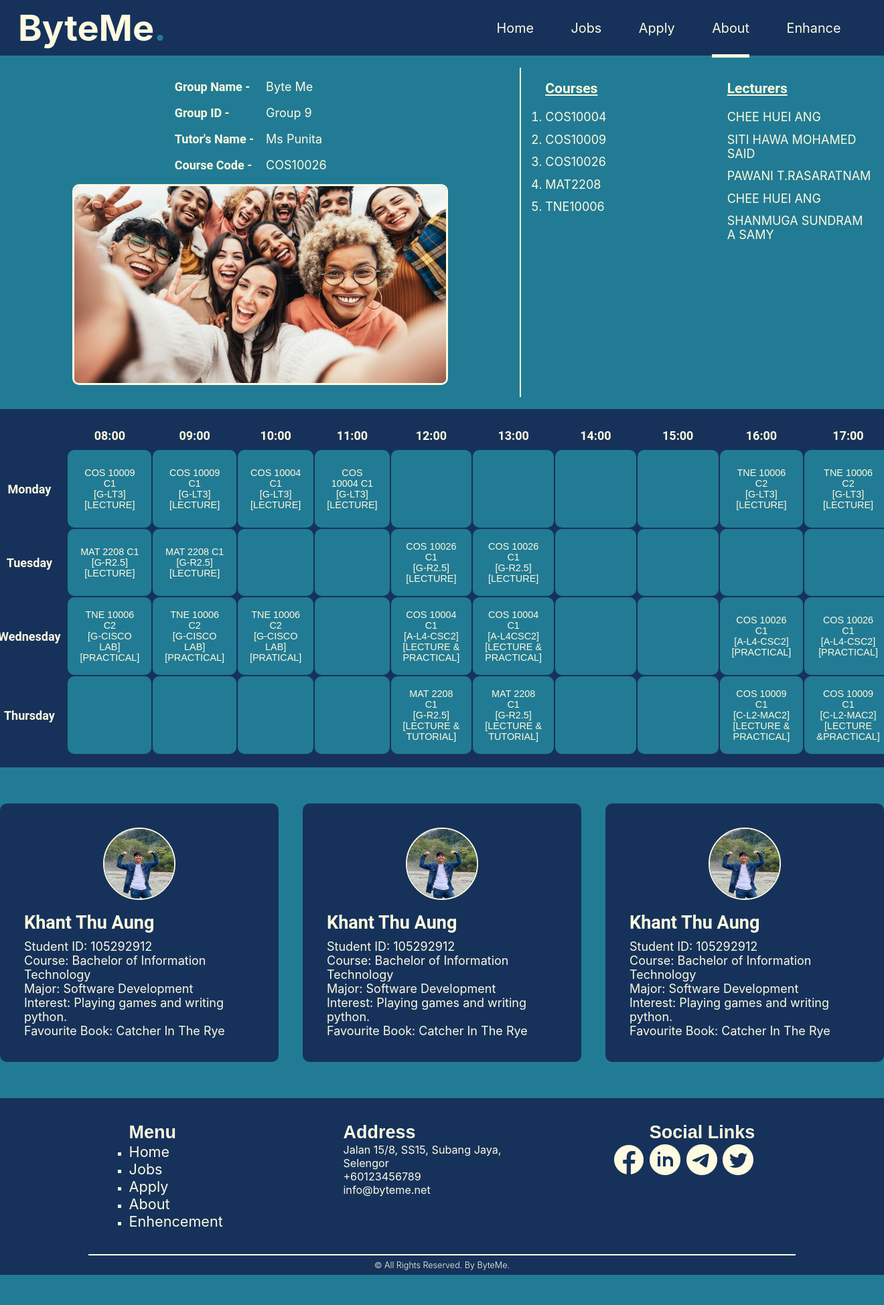
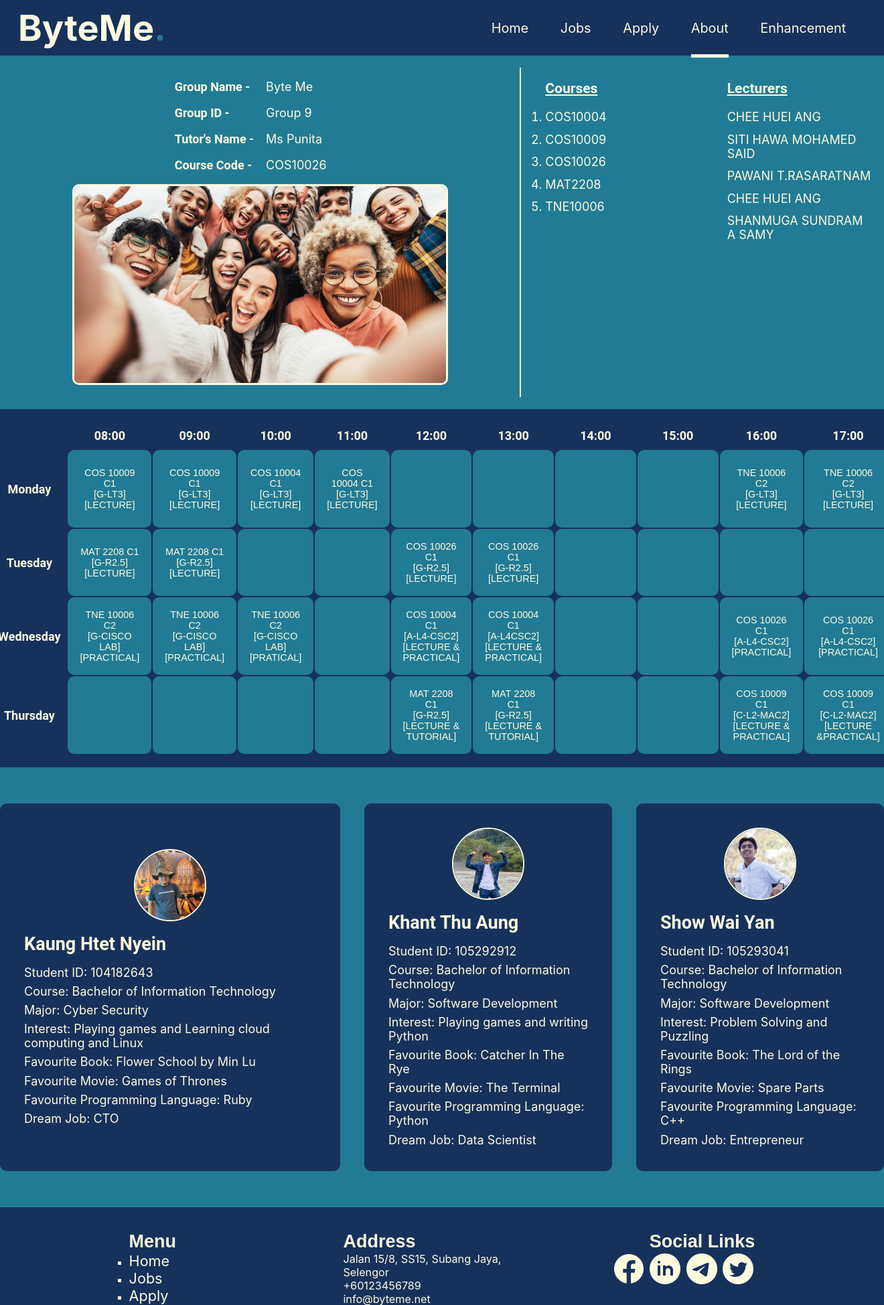
Before and after one commit to Showwaiyan/jobs-adv-website, a PHP site: page /about.html in a window 1320 px wide. Shown: the top 1949 px of the page at 67% size. Before the commit the page ends 1904 px from the top, so only its background shows below. Run offline with PHP 8.4, Linux system fonts and the light colour scheme.

Commit message:
about us infos added for each person

```diff
--- a/about.html
+++ b/about.html
@@ -15,32 +15,32 @@
         <nav>
             <ul class="navbar-list">
                 <li class="navbar-list__item">
-                    <a href="#" class="navbar-list__link">
-                        <span>Home</span>
+                    <a href="index.html" class="navbar-list__link">
+                        Home
                 </a>
                 </li>
 
                 <li class="navbar-list__item">
-                    <a href="#" class="navbar-list__link">
-                        <span>Jobs</span>
+                    <a href="jobs.html" class="navbar-list__link">
+                        Jobs
                     </a>
                 </li>
 
                 <li class="navbar-list__item">
-                    <a href="#" class="navbar-list__link">
-                        <span>Apply</span>
+                    <a href="apply.html" class="navbar-list__link">
+                        Apply
                     </a>
                 </li>
 
                 <li class="navbar-list__item active">
-                    <a href="#" class="navbar-list__link">
-                        <span>About</span>
+                    <a href="about.html" class="navbar-list__link">
+                        About
                     </a>
                 </li>
 
                 <li class="navbar-list__item">
-                    <a href="#" class="navbar-list__link">
-                        <span>Enhance</span>
+                    <a href="enhancement.html" class="navbar-list__link">
+                        Enhancement
                     </a>
                 </li>
             </ul>
@@ -254,41 +254,50 @@
         <section id="person-cards">
             <div class="person">
                 <div class="person-image">
-                    <img src="styles/images/kta.jpg" alt="">
+                    <img src="/images/kaung.jpeg" alt="">
+                </div>
+                <div class="person-description">
+                    <h2>Kaung Htet Nyein</h2>
+                    <p>Student ID: 104182643</p>
+                    <p>Course: Bachelor of Information Technology</p>
+                    <p>Major: Cyber Security</p>
+                    <p>Interest:  Playing games and Learning cloud computing and Linux</p>
+                    <p>Favourite Book: Flower School by Min Lu</p>
+                    <p>Favourite Movie: Games of Thrones</p>
+                    <p>Favourite Programming Language: Ruby</p>
+                    <p>Dream Job: CTO</p>
+                </div>
+            </div>
+            <div class="person">
+                <div class="person-image">
+                    <img src="/images/kta.jpg" alt="">
                 </div>
                 <div class="person-description">
                     <h2>Khant Thu Aung</h2>
                     <p>Student ID: 105292912</p>
                     <p>Course: Bachelor of Information Technology</p>
                     <p>Major: Software Development</p>
-                    <p>Interest: Playing games and writing python.</p>
+                    <p>Interest: Playing games and writing Python</p>
                     <p>Favourite Book: Catcher In The Rye</p>
+                    <p>Favourite Movie: The Terminal</p>
+                    <p>Favourite Programming Language: Python</p>
+                    <p>Dream Job: Data Scientist</p>
                 </div>
             </div>
             <div class="person">
                 <div class="person-image">
-                    <img src="styles/images/kta.jpg" alt="">
+                    <img src="/images/show.jpeg" alt="">
                 </div>
                 <div class="person-description">
-                    <h2>Khant Thu Aung</h2>
-                    <p>Student ID: 105292912</p>
+                    <h2>Show Wai Yan</h2>
+                    <p>Student ID: 105293041</p>
                     <p>Course: Bachelor of Information Technology</p>
                     <p>Major: Software Development</p>
-                    <p>Interest: Playing games and writing python.</p>
-                    <p>Favourite Book: Catcher In The Rye</p>
-                </div>
-            </div>
-            <div class="person">
-                <div class="person-image">
-                    <img src="styles/images/kta.jpg" alt="">
-                </div>
-                <div class="person-description">
-                    <h2>Khant Thu Aung</h2>
-                    <p>Student ID: 105292912</p>
-                    <p>Course: Bachelor of Information Technology</p>
-                    <p>Major: Software Development</p>
-                    <p>Interest: Playing games and writing python.</p>
-                    <p>Favourite Book: Catcher In The Rye</p>
+                    <p>Interest: Problem Solving and Puzzling</p>
+                    <p>Favourite Book: The Lord of the Rings</p>
+                    <p>Favourite Movie: Spare Parts</p>
+                    <p>Favourite Programming Language: C++ </p>
+                    <p>Dream Job: Entrepreneur </p>
                 </div>
             </div>
         </section>
@@ -300,11 +309,11 @@
             <section class="index-footer__menu">
                 <h3>Menu</h3>
                 <ul class="menu-list">
-                    <li class="menu-list__item"><a href="#">Home</a></li>
-                    <li class="menu-list__item"><a href="#">Jobs</a></li>
-                    <li class="menu-list__item"><a href="#">Apply</a></li>
-                    <li class="menu-list__item"><a href="#">About</a></li>
-                    <li class="menu-list__item"><a href="#">Enhencement</a></li>
+                    <li class="menu-list__item"><a href="index.html">Home</a></li>
+                    <li class="menu-list__item"><a href="jobs.html">Jobs</a></li>
+                    <li class="menu-list__item"><a href="apply.html">Apply</a></li>
+                    <li class="menu-list__item"><a href="about.html">About</a></li>
+                    <li class="menu-list__item"><a href="enhancement.html">Enhencement</a></li>
                 </ul>
             </section>
 
@@ -318,10 +327,10 @@
             <section class="index-footer__social-link">
                     <h3>Social Links</h3>
                     <div class="social-media-links">
-                        <a href=""><img src="images/facebook.png" alt=""></a>
-                        <a href=""><img src="images/linkedin.png" alt=""></a>
-                        <a href=""><img src="images/telegram.png" alt=""></a>
-                        <a href=""><img src="images/twitter.png" alt=""></a>
+                        <a href="https://facebook.com"><img src="images/facebook.png" alt="facebook"></a>
+                        <a href="https://linkedin.com"><img src="images/linkedin.png" alt="linkedin"></a>
+                        <a href="https://telegram.com"><img src="images/telegram.png" alt="telegram"></a>
+                        <a href="https://twitter.com"><img src="images/twitter.png" alt="X"></a>
                     </div>
         </section>
         </article>
--- a/styles/style.css
+++ b/styles/style.css
@@ -234,7 +234,11 @@ main#about-main {
 #person-cards .person .person-image img {
   width: 6rem;
 }
-
+.person-description{
+  display: flex;
+  flex-direction: column;
+  gap: 0.4rem;
+}
 
   /* person card end */
 /* Layout end */
```
Also changed, not shown: images/kaung.jpeg (added), images/kta.jpg (renamed from styles/images/kta.jpg), images/show.jpeg (added). Lines whose indentation alone changed are shown as unchanged.
